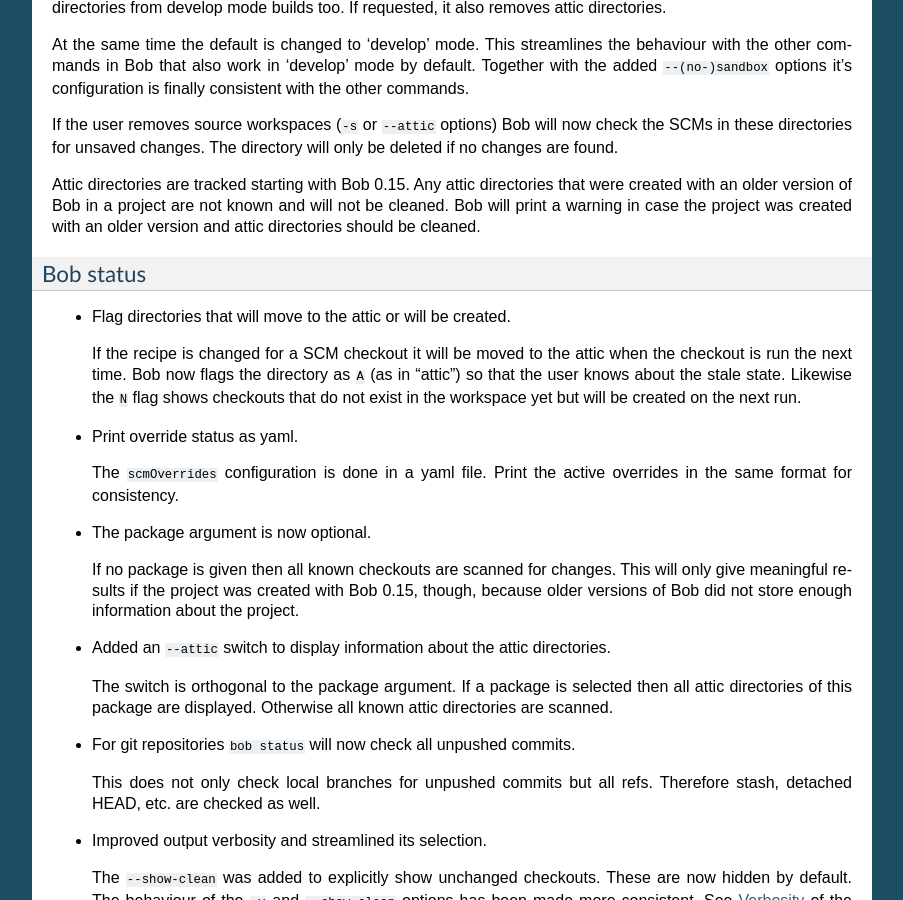
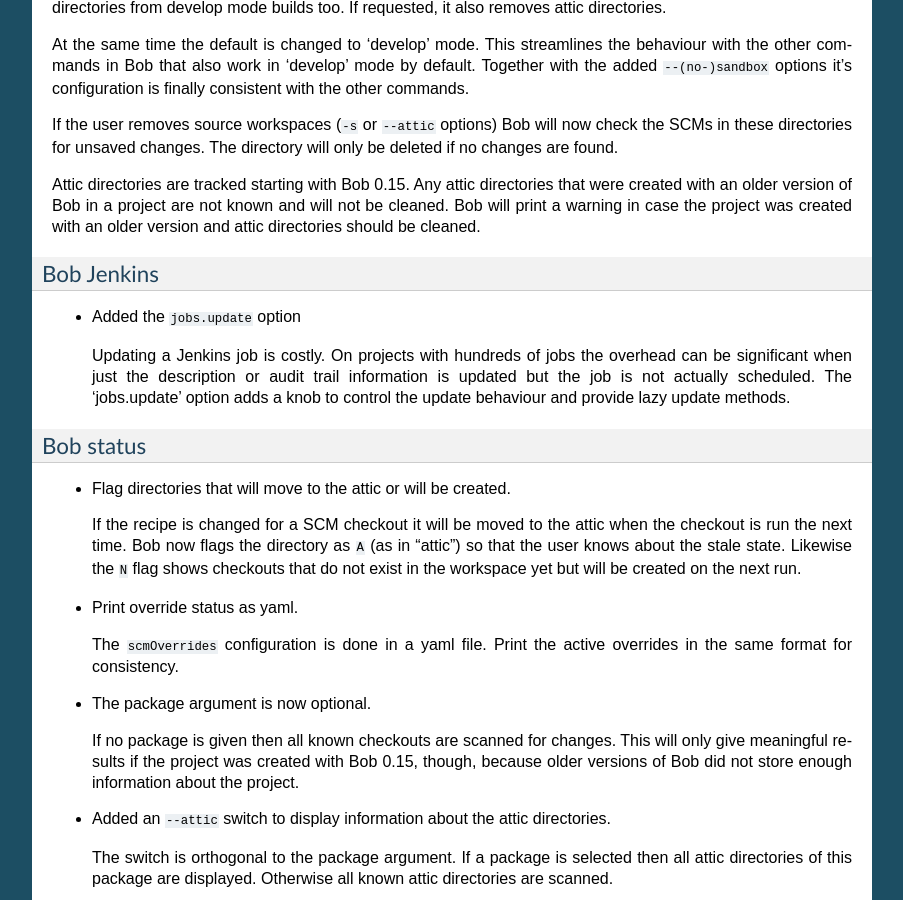
Before and after one commit to BobBuildTool/bob, a Sphinx documentation site: the page built from doc/releases/0.15.rst, in a window 1280 px wide and 900 px high, scrolled down 2378 px. Shown: the whole window, without its empty margins (198-1101 px from the left). Built offline with Sphinx 7.4.7, drawn with Linux system fonts in a browser that asks for light colours; formulas are drawn with MathJax 3; the version number could not be read and is left out.

Commit message:
doc: amend release notes with 'jobs.update' Jenkins option

```diff
--- a/doc/releases/0.15.rst
+++ b/doc/releases/0.15.rst
@@ -157,6 +157,18 @@
 will not be cleaned. Bob will print a warning in case the project was created
 with an older version and attic directories should be cleaned.
 
+Bob Jenkins
+~~~~~~~~~~~
+
+* Added the ``jobs.update`` option
+
+  Updating a Jenkins job is costly. On projects with hundreds of jobs the
+  overhead can be significant when just the description or audit trail
+  information is updated but the job is not actually scheduled. The
+  'jobs.update' option adds a knob to control the update behaviour and provide
+  lazy update methods.
+
+
 Bob status
 ~~~~~~~~~~
 
```
